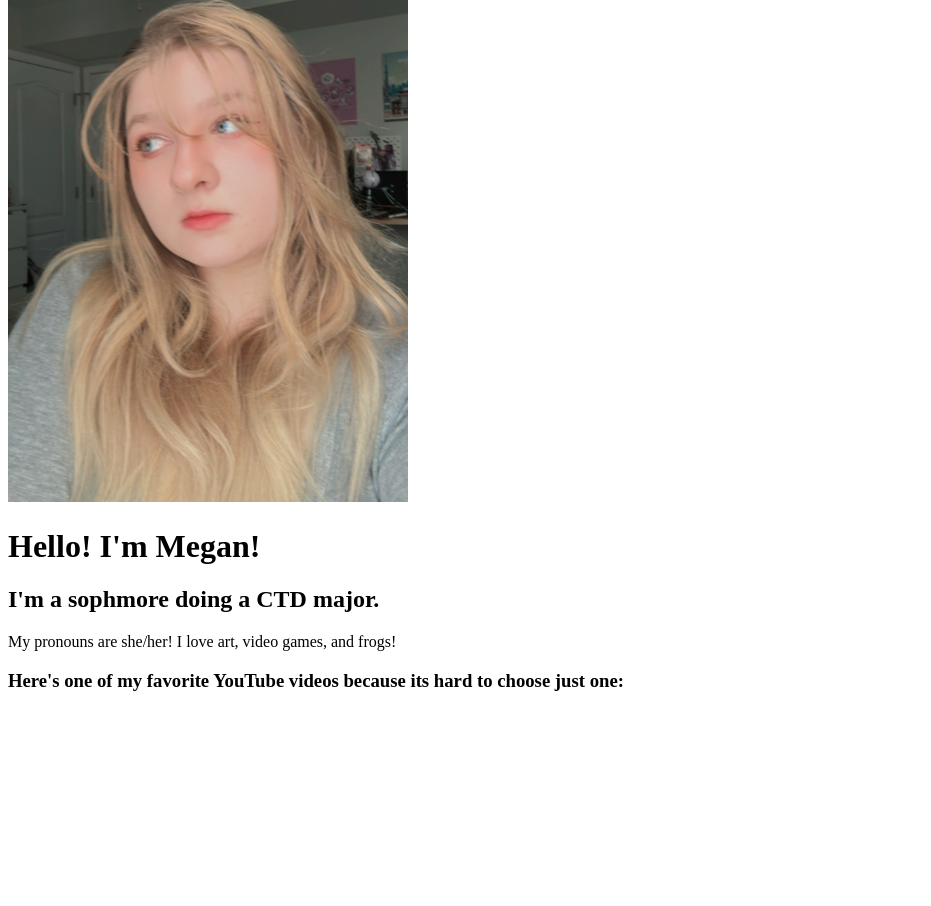
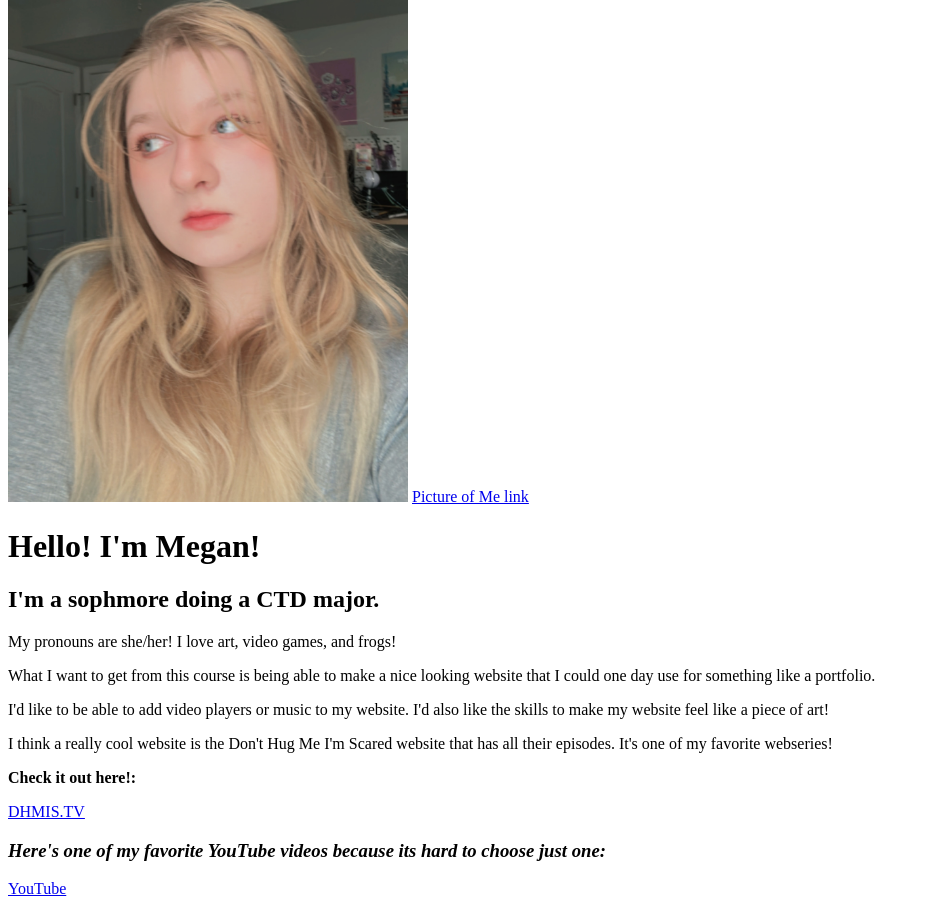
Before and after one commit to megan2385/megan2385.github.io, a plain HTML site: page wa/wa2.html in a window 1280 px wide. Shown: the part 217-1123 px from the top of the page, without its empty margins (0-931 px from the left). Before the commit the page ends 927 px from the top, so only its background shows below. Drawn offline with Linux system fonts and the light colour scheme.

Commit message:
Finish Me website

```diff
--- a/wa/wa2.html
+++ b/wa/wa2.html
@@ -7,10 +7,16 @@
 </head>
 <body>
     <img src="../img/mePicture.JPG" alt="picture of Megan" width="400">
+    <a href="https://imgur.com/a/vue4Y3U">Picture of Me link</a>
     <h1>Hello! I'm Megan!</h1>
     <h2>I'm a sophmore doing a CTD major.</h2>
     <p>My pronouns are she/her! I love art, video games, and frogs!</p>
-    <h3>Here's one of my favorite YouTube videos because its hard to choose just one: </h3>
-
+    <p>What I want to get from this course is being able to make a nice looking website that I could one day use for something like a portfolio.</p>
+    <p>I'd like to be able to add video players or music to my website. I'd also like the skills to make my website feel like a piece of art!</p>
+    <p>I think a really cool website is the Don't Hug Me I'm Scared website that has all their episodes. It's one of my favorite webseries!</p>
+    <p><strong>Check it out here!:</strong></p>
+    <a href="https://dhmis.tv/">DHMIS.TV</a>
+    <h3><i>Here's one of my favorite YouTube videos because its hard to choose just one:</i></h3>
+    <a href="https://www.youtube.com/watch?v=cm06C4QY5MU">YouTube</a>
 </body>
 </html>
```
Also changed, not shown: 2 other files.
